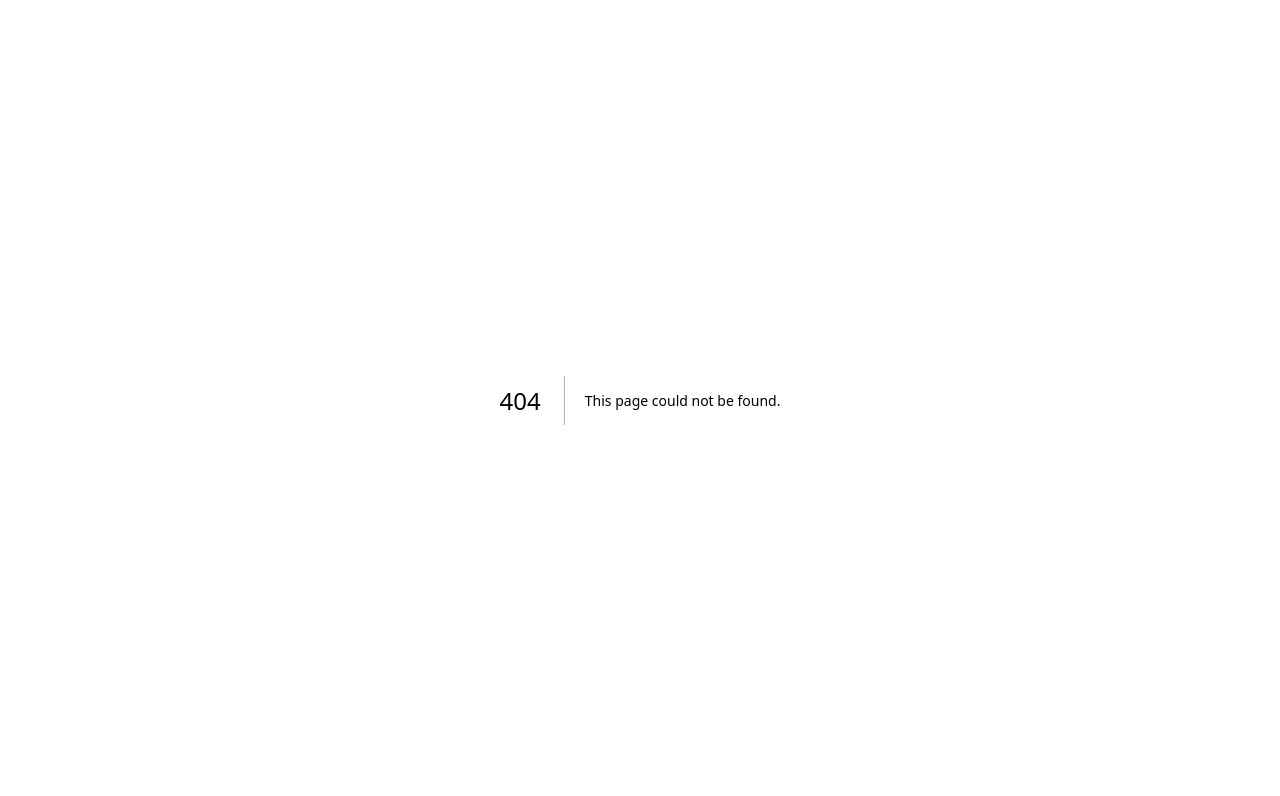
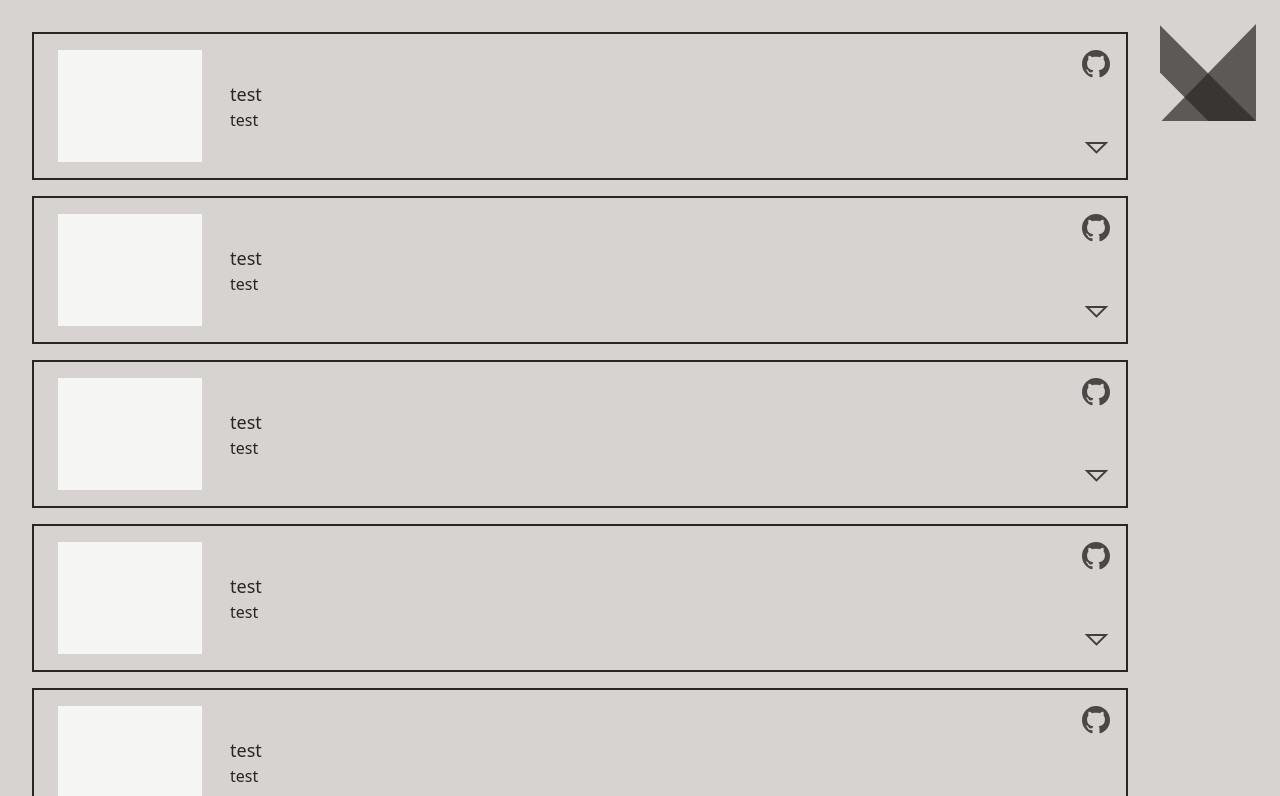
Before and after one commit to jdilla52/portfolio, a Next.js app: page /projects in a window 1280 px wide. Before the commit this address had no page. Shown: the top 796 px of the page. Built offline with nearby package versions, Linux system fonts and the light colour scheme; a web font is replaced by a local one.

Commit message:
added projects

```diff
--- a/src/assets/arrow.tsx
+++ b/src/assets/arrow.tsx
@@ -23,7 +23,7 @@ const Arrow = ({t}: ArrowProps) => {
     const points = InterpolateToSvg([[0,0], [20,0], [10,10]], [[0,10], [20,10], [10,0]], t);
 
     return (
-        <svg width="30" height="20" viewBox="-5 -5 30 15" fill="none" xmlns="http://www.w3.org/2000/svg">
+        <svg width="100%" height="100%" viewBox="-1 -1 21 21" fill="none" xmlns="http://www.w3.org/2000/svg">
             <polygon points={points} className="stroke-2 stroke-stone-900 opacity-80 hover:opacity-100"/>
         </svg>
     )
--- a/src/components/experience_card.tsx
+++ b/src/components/experience_card.tsx
@@ -17,15 +17,18 @@ const ExperienceCard = ({title, company, description, link}: ExperienceCardProps
                     10.1.2023
                 </div>
             </div>
-        <div className="flex flex-col items-left justify-center border-2 border-stone-800 w-80 p-4 ml-16 my-4" onClick={()=> setToggle(!toggle)}>
+            <div className="flex flex-row grow justify-between border-2 border-stone-800 w-80 p-4 ml-16 my-4"
+                 onClick={() => setToggle(!toggle)}>
+                <div className="flex flex-col items-left justify-center">
                     <div className="flex flex-row items-left justify-left gap-4 text-lg">
                         <h3 className="">{title}:</h3>
                         <h3 className="" href={link}>{company} </h3>
                     </div>
                     <p className="text-lg">{description}</p>
                     {toggle && <p className="text-lg">test</p>}
-            <div className="flex flex-row items-center justify-center h-4">
-                <Arrow/>
+                </div>
+                <div className="self-end h-4">
+                    <Arrow t={toggle ? 1.0 : 0.0}/>
                 </div>
             </div>
         </div>
--- /dev/null
+++ b/src/components/project_card.tsx
@@ -0,0 +1,39 @@
+import Arrow from "../assets/arrow";
+import React, {useState} from "react";
+import Github from "../assets/github";
+
+type ProjectCardProps = {
+    title: string
+    description: string
+    link: string
+}
+
+const ProjectCard = ({title, description, link}: ProjectCardProps) => {
+    const [toggle, setToggle] = useState(false)
+    return (
+        <div className="w-full flex flex-col justify-center border-2 border-stone-800"
+             onClick={() => setToggle(!toggle)}>
+            <div className="w-full flex flex-row justify-left pl-6 p-4 gap-7">
+                <div className="h-28 w-36 bg-stone-100"></div>
+                <div className="grow flex flex-col items-left justify-center">
+                    <h3 className="text-lg">{title}</h3>
+                    <p className="">{description}</p>
+                    {toggle && <p className="">test</p>}
+                </div>
+                <div className="justify-self-end place-content-between flex flex-col">
+                    <a className="h-7" href={link}>
+                        <Github/>
+                    </a>
+                    <div className="h-5">
+                        <Arrow/>
+                    </div>
+                </div>
+
+
+            </div>
+        </div>
+
+    )
+}
+
+export default ProjectCard
--- a/src/pages/experience.tsx
+++ b/src/pages/experience.tsx
@@ -30,17 +30,8 @@ const Experience = () => {
     }, [])
 
     return (
-        <div className="bg-stone-300" ref={outerRef}>
-            <div className="w-36 p-6 fixed right-4 top-0">
-                <Link href="/">
-                    <Logo/>
-                </Link>
-            </div>
-           <button className="fixed right-10 bottom-10" onClick={()=>scrollToTop()}>
-                <Arrow t={scroll}/>
-            </button>
-
-            <div className="flex flex-col items-center p-4
+        <div className="flex flex-row bg-stone-300 min-h-screen" ref={outerRef}>
+            <div className="grow w-fit flex flex-col items-center p-4
             text-stone-800 overflow-auto scrollbar">
                 <ExperienceCard title={"test"} company={"test"} description={"test"} link={"example.com"}/>
                 <ExperienceCard title={"test"} company={"test"} description={"test"} link={"example.com"}/>
@@ -53,6 +44,18 @@ const Experience = () => {
                 <ExperienceCard title={"test"} company={"test"} description={"test"} link={"example.com"}/>
                 <ExperienceCard title={"test"} company={"test"} description={"test"} link={"example.com"}/>
             </div>
+            <div className="w-36">
+                <div className="flex flex-col h-screen p-6 fixed place-content-between items-center">
+                    <div className="">
+                        <Link href="/">
+                            <Logo/>
+                        </Link>
+                    </div>
+                    <button className="h-8" onClick={() => scrollToTop()}>
+                        <Arrow t={scroll}/>
+                    </button>
+                </div>
+            </div>
         </div>
     )
 }
--- a/src/pages/index.tsx
+++ b/src/pages/index.tsx
@@ -29,7 +29,7 @@ const Home: NextPage = () => {
                             <Link href="/experience">experience</Link>
                         </li>
                         <li>
-                            <Link href="/experience">experiments</Link>
+                            <Link href="/projects">side projects</Link>
                         </li>
                     </ol>
                 </div>
--- /dev/null
+++ b/src/pages/projects.tsx
@@ -0,0 +1,62 @@
+import React, {useEffect, useRef, useState} from "react";
+import ExperienceCard from "../components/experience_card";
+import Logo from "../assets/logo";
+import Link from "next/link";
+import Arrow from "../assets/arrow";
+import ProjectCard from "../components/project_card";
+
+const Projects = () => {
+
+    const [scroll, setScroll] = useState(0.5)
+    const outerRef = useRef(null)
+
+    const toggleVisibility = () => {
+        // interpolate between 0.5 and 1
+        setScroll(0.5 + 0.5 * (window.scrollY / (outerRef.current.scrollHeight - window.innerHeight)))
+    }
+
+    const scrollToTop = () => {
+        window.scrollTo({
+            top: 0,
+            behavior: 'smooth',
+        })
+    }
+
+    useEffect(() => {
+        window.addEventListener('scroll', toggleVisibility)
+
+        return () => {
+            window.removeEventListener('scroll', toggleVisibility)
+        }
+    }, [])
+
+    return (
+        <div className="flex flex-row bg-stone-300 min-h-screen" ref={outerRef}>
+            <div className="grow flex w-fit flex-col items-center text-stone-800 overflow-auto ml-8 mt-8 mr-2 gap-4">
+                <ProjectCard title={"test"} description={"test"} link={"example.com"}/>
+                <ProjectCard title={"test"} description={"test"} link={"example.com"}/>
+                <ProjectCard title={"test"} description={"test"} link={"example.com"}/>
+                <ProjectCard title={"test"} description={"test"} link={"example.com"}/>
+                <ProjectCard title={"test"} description={"test"} link={"example.com"}/>
+                <ProjectCard title={"test"} description={"test"} link={"example.com"}/>
+                <ProjectCard title={"test"} description={"test"} link={"example.com"}/>
+                <ProjectCard title={"test"} description={"test"} link={"example.com"}/>
+                <ProjectCard title={"test"} description={"test"} link={"example.com"}/>
+            </div>
+            <div className="w-36">
+                <div className="flex flex-col h-screen p-6 fixed place-content-between items-center">
+                        <div className="">
+                            <Link href="/">
+                                <Logo/>
+                            </Link>
+                        </div>
+                    <button className="h-8" onClick={() => scrollToTop()}>
+                        <Arrow t={scroll}/>
+                    </button>
+                </div>
+            </div>
+        </div>
+    )
+}
+
+export default Projects;
```
Lines whose indentation alone changed are shown as unchanged.
